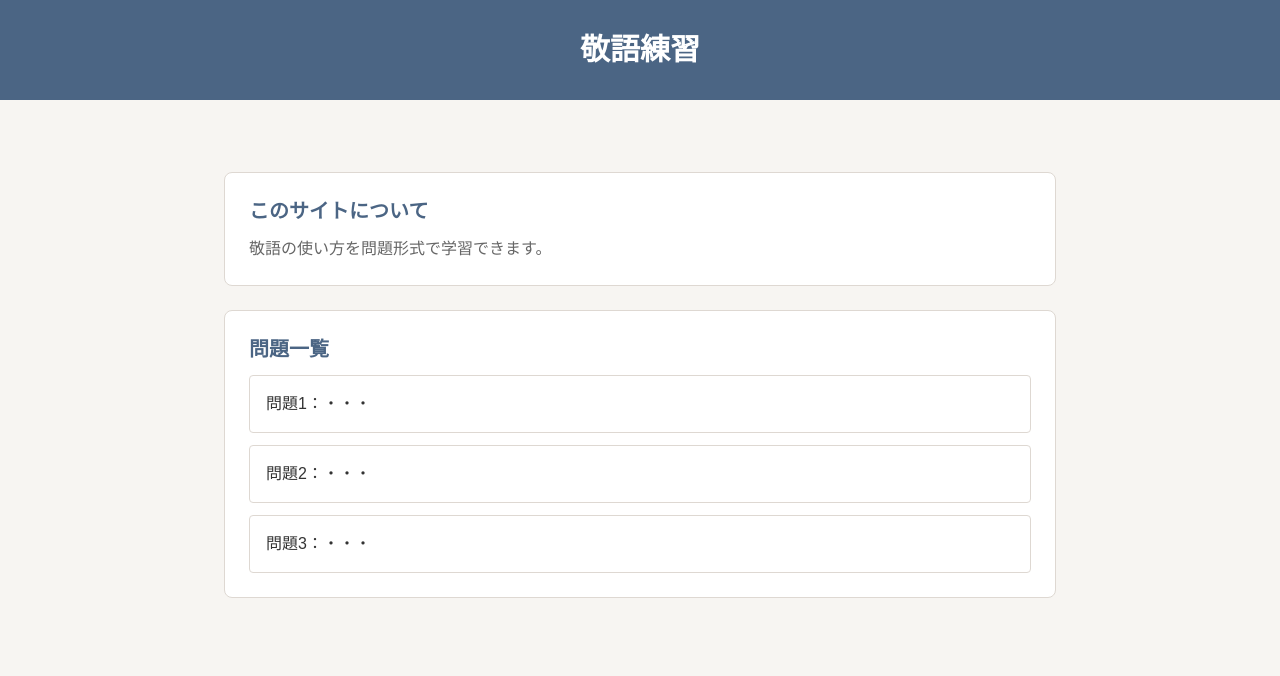
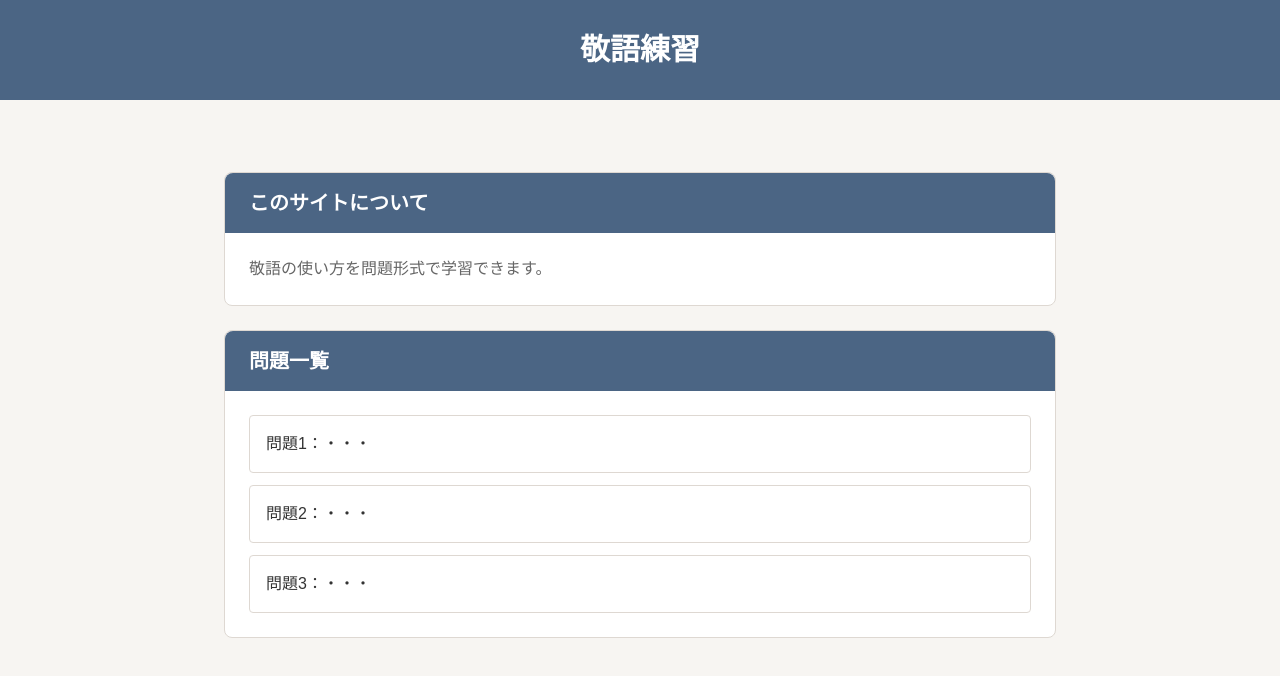
Before and after one commit to hasegawa-destroy/keigo-practice, a Next.js app: page / in a window 1280 px wide. Shown: the top 676 px of the page. Built offline with nearby package versions, Linux system fonts and the light colour scheme.

Commit message:
feature/画面遷移実装

```diff
--- /dev/null
+++ b/src/app/components/layout/Header.tsx
@@ -0,0 +1,13 @@
+import Link from "next/link";
+
+export default function Header() {
+    return (
+        <header className="w-full bg-[var(--color-primary)] py-8 text-center text-white">
+            <Link href="/" className="inline-block">
+                <h1 className="cursor-pointer text-3xl font-bold">
+                    敬語練習
+                </h1>
+            </Link>
+        </header>
+    );
+}
--- a/src/app/layout.tsx
+++ b/src/app/layout.tsx
@@ -1,5 +1,6 @@
 import type { Metadata } from "next";
 import { Geist, Geist_Mono } from "next/font/google";
+import Header from "@/app/components/layout/Header";
 import "./globals.css";
 
 const geistSans = Geist({
@@ -23,11 +24,11 @@ export default function RootLayout({
   children: React.ReactNode;
 }>) {
   return (
-    <html
-      lang="en"
-      className={`${geistSans.variable} ${geistMono.variable} h-full antialiased`}
-    >
-      <body className="min-h-full flex flex-col">{children}</body>
+    <html lang="ja">
+      <body>
+        <Header />
+        <main>{children}</main>
+      </body>
     </html>
   );
 }
--- a/src/app/page.tsx
+++ b/src/app/page.tsx
@@ -8,32 +8,32 @@ export default function Page() {
 
   return (
     <main className="min-h-screen bg-[var(--color-background)]">
-
-      {/* ヘッダー */}
-      <header className="w-full bg-[var(--color-primary)] py-8 text-center text-white">
-        <h1 className="text-3xl font-bold">敬語練習</h1>
-      </header>
-
       <div className="mt-10 mx-auto max-w-4xl p-8">
 
         {/* サイト概要 */}
-        <section className="mb-6 rounded-lg border border-[var(--color-border)] bg-[var(--color-surface)] p-6">
-          <h2 className="mb-3 text-xl font-semibold text-[var(--color-primary)]">
+        <section className="mb-6 rounded-lg border border-[var(--color-border)] bg-[var(--color-surface)]">
+          <div className="w-full rounded-t-lg bg-[var(--color-primary)] px-6 py-4">
+            <h2 className="text-xl font-semibold text-[var(--color-surface)]">
               このサイトについて
             </h2>
+          </div>
 
+          <div className="p-6">
             <p className="text-[var(--color-text-light)]">
               敬語の使い方を問題形式で学習できます。
             </p>
+          </div>
         </section>
 
         {/* 問題一覧 */}
-        <section className="rounded-lg border border-[var(--color-border)] bg-[var(--color-surface)] p-6">
-          <h2 className="mb-3 text-xl font-semibold text-[var(--color-primary)]">
+        <section className="rounded-lg border border-[var(--color-border)] bg-[var(--color-surface)]">
+          <div className="w-full rounded-t-lg bg-[var(--color-primary)] px-6 py-4">
+            <h2 className="text-xl font-semibold text-[var(--color-surface)]">
               問題一覧
             </h2>
+          </div>
 
-          <div className="flex flex-col gap-3">
+          <div className="flex flex-col p-6 gap-3">
             <div className="rounded border border-[var(--color-border)]">
               <button className="w-full h-full p-4 hover:bg-gray-50 text-start" onClick={() => router.push("/question/")}>
                 問題1：・・・
--- a/src/app/question/page.tsx
+++ b/src/app/question/page.tsx
@@ -1,12 +1,6 @@
 export default function Page() {
     return (
         <main className="min-h-screen bg-[var(--color-background)]">
-
-            {/* ヘッダー */}
-            <header className="w-full bg-[var(--color-primary)] py-8 text-center text-white">
-                <h1 className="text-3xl font-bold">敬語練習</h1>
-            </header>
-
             <div className="mt-10 mx-auto max-w-4xl p-8">
 
                 {/* サイト概要 */}
@@ -33,7 +27,7 @@ export default function Page() {
                     </div>
 
                     <div className="p-6">
-                        <textarea className="w-full rounded-lg border border-[var(--color-border)]" />
+                        <textarea className="w-full h-40 resize-none rounded-lg p-2 border border-[var(--color-border)]" />
                         <div>
                             <p className="">0文字</p>
                         </div>
```
Lines whose indentation alone changed are shown as unchanged.
